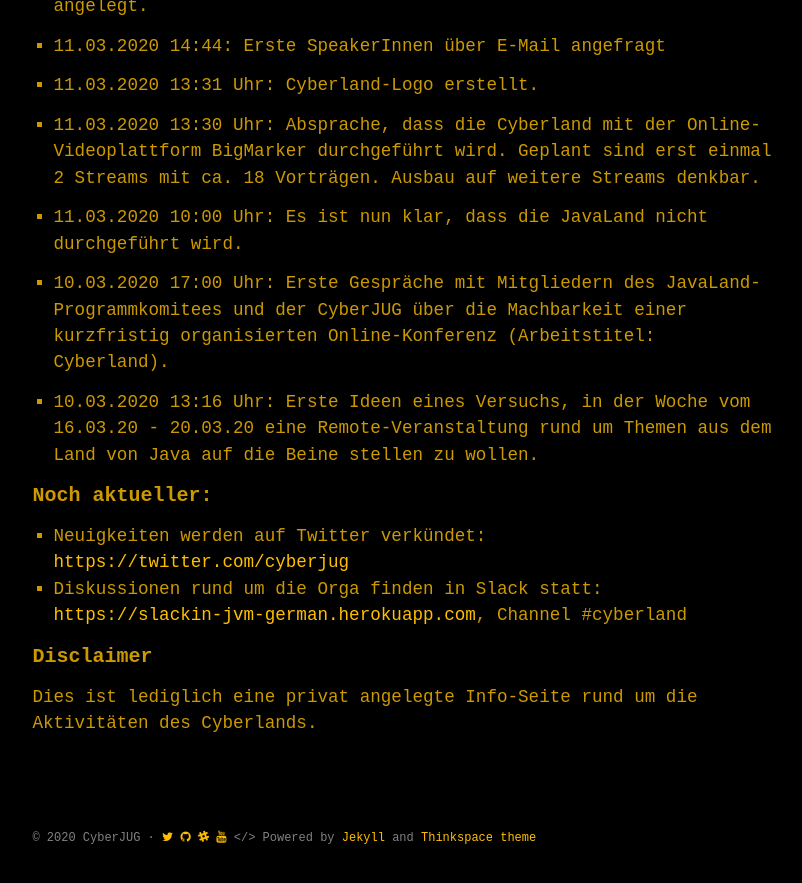
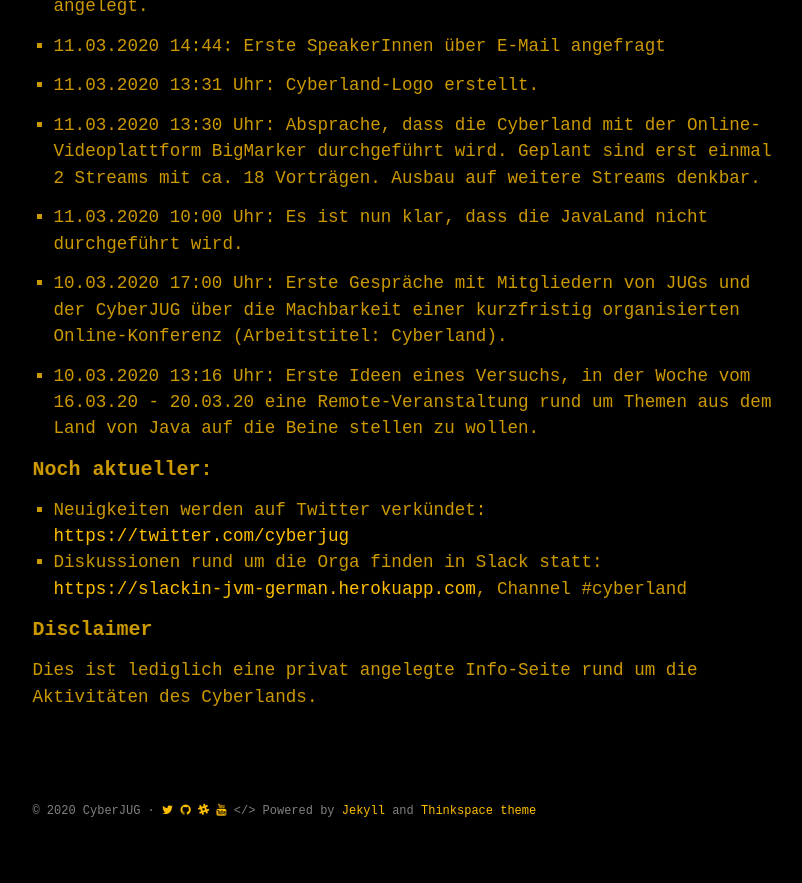
Before and after one commit to cyberjug/website, a Jekyll site: the page built from docs/cyberland.md, in a window 1280 px wide and 900 px high, scrolled down 1325 px. Shown: the top 883 px of the window, without its empty margins (234-1036 px from the left). Built offline with Jekyll 4.4.1, drawn with Linux system fonts in a browser that asks for light colours; some web fonts are replaced.

Commit message:
change wording

```diff
--- a/docs/cyberland.md
+++ b/docs/cyberland.md
@@ -42,7 +42,7 @@
 
 * 11.03.2020 10:00 Uhr: Es ist nun klar, dass die JavaLand nicht durchgeführt wird.
 
-* 10.03.2020 17:00 Uhr: Erste Gespräche mit Mitgliedern des JavaLand-Programmkomitees und der CyberJUG über die Machbarkeit einer kurzfristig organisierten Online-Konferenz (Arbeitstitel: Cyberland).
+* 10.03.2020 17:00 Uhr: Erste Gespräche mit Mitgliedern von JUGs und der CyberJUG über die Machbarkeit einer kurzfristig organisierten Online-Konferenz (Arbeitstitel: Cyberland).
 
 * 10.03.2020 13:16 Uhr: Erste Ideen eines Versuchs, in der Woche vom 16.03.20 - 20.03.20 eine Remote-Veranstaltung rund um Themen aus dem Land von Java auf die Beine stellen zu wollen.
 
```
